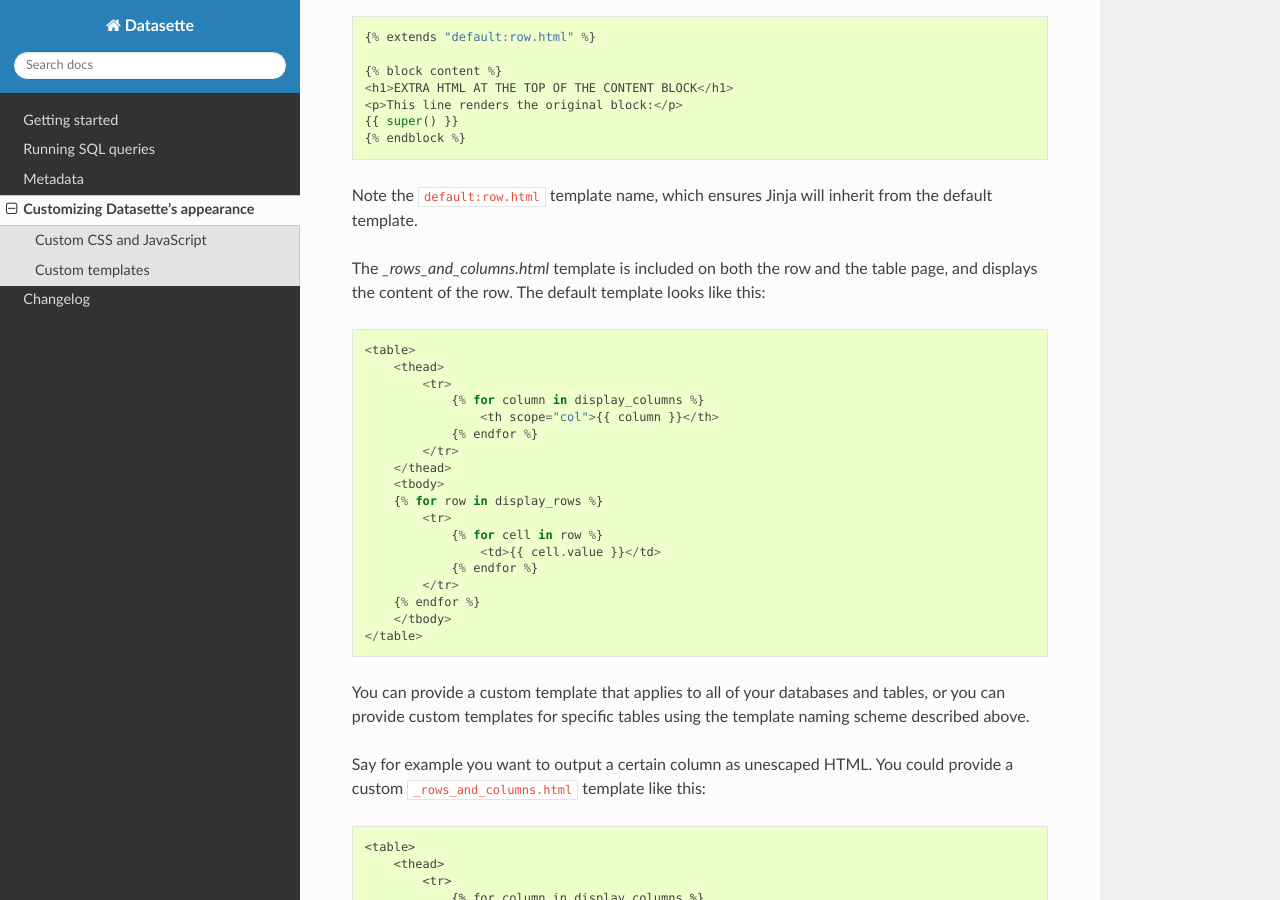
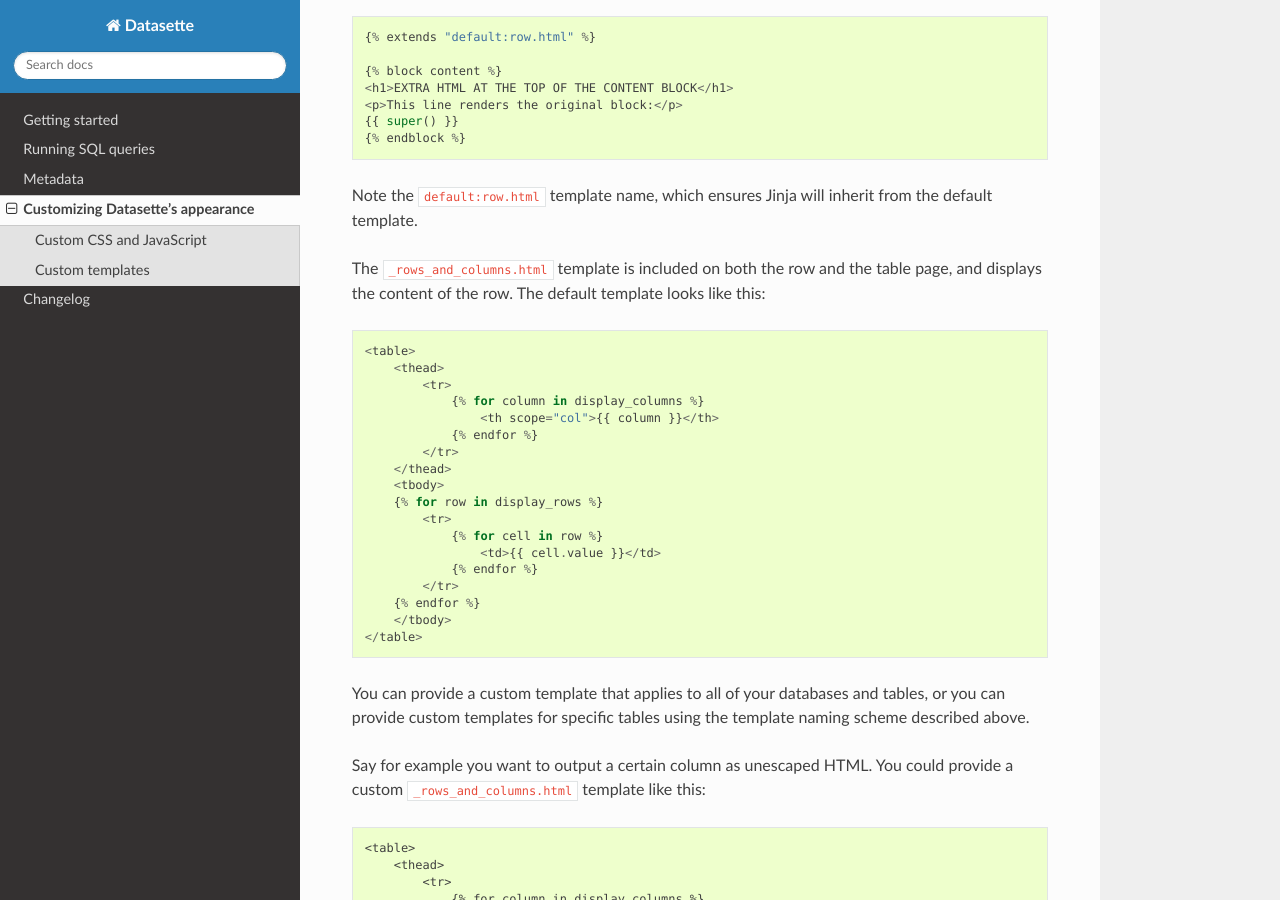
Before and after one commit to simonw/datasette, a Sphinx documentation site: the page built from docs/custom_templates.rst, in a window 1280 px wide and 900 px high, scrolled down 3199 px. Built offline with Sphinx 7.4.7 and the Read the Docs theme 2.0.0, drawn with Linux system fonts in a browser that asks for light colours.

Commit message:
Formatting tweak

```diff
--- a/docs/custom_templates.rst
+++ b/docs/custom_templates.rst
@@ -153,7 +153,7 @@
 Note the ``default:row.html`` template name, which ensures Jinja will inherit
 from the default template.
 
-The `_rows_and_columns.html` template is included on both the row and the table
+The ``_rows_and_columns.html`` template is included on both the row and the table
 page, and displays the content of the row. The default template looks like this::
 
     <table>
```
